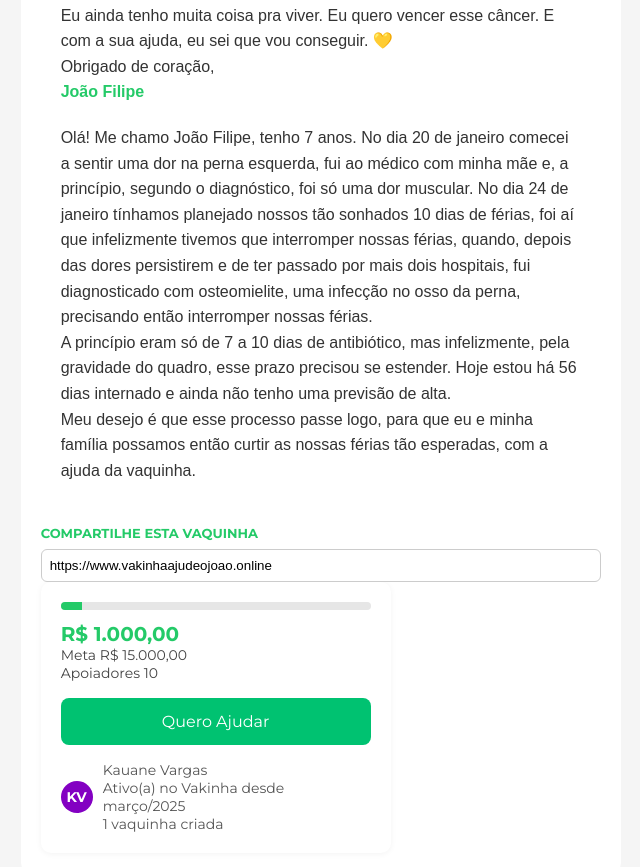
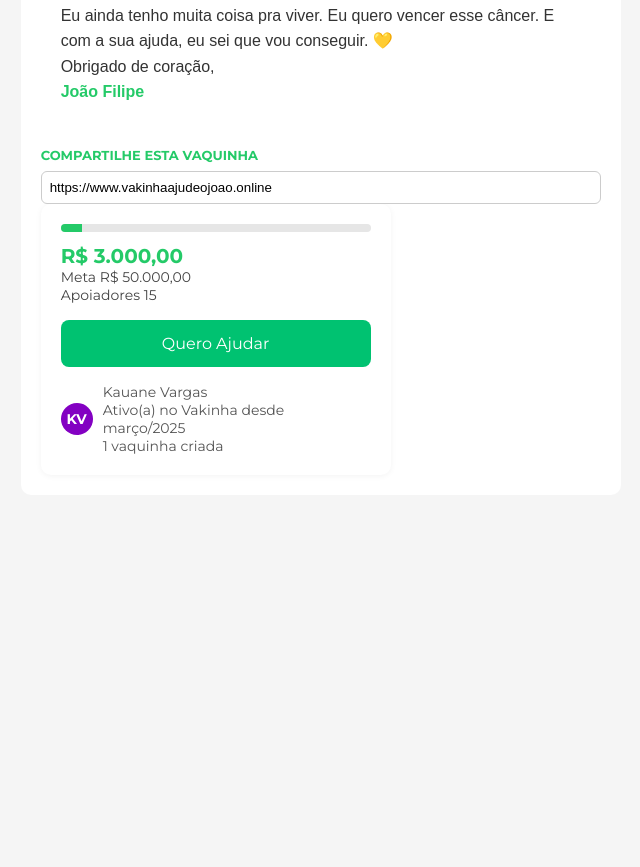
Before and after one commit to khashhack/vakinhajoao, a website: page public/index.html in a window 1280 px wide. Shown: the part 1178-2045 px from the top of the page, without its empty margins (176-816 px from the left). After the commit the page ends 1693 px from the top, so only its background shows below. Drawn offline with Linux system fonts and the light colour scheme.

Commit message:
Update index.html

```diff
--- a/public/index.html
+++ b/public/index.html
@@ -293,20 +293,7 @@
     Obrigado de coração,<br>
     <strong>João Filipe</strong>
   </p>
-
-  <p style="margin-top:20px;">
-    Olá! Me chamo João Filipe, tenho 7 anos. No dia 20 de janeiro comecei a sentir uma dor na perna esquerda, fui ao médico com minha mãe e, a princípio, segundo o diagnóstico, foi só uma dor muscular. No dia 24 de janeiro tínhamos planejado nossos tão sonhados 10 dias de férias, foi aí que infelizmente tivemos que interromper nossas férias, quando, depois das dores persistirem e de ter passado por mais dois hospitais, fui diagnosticado com osteomielite, uma infecção no osso da perna, precisando então interromper nossas férias.
-  </p>
-
-  <p>
-    A princípio eram só de 7 a 10 dias de antibiótico, mas infelizmente, pela gravidade do quadro, esse prazo precisou se estender. Hoje estou há 56 dias internado e ainda não tenho uma previsão de alta.
-  </p>
-
-  <p>
-    Meu desejo é que esse processo passe logo, para que eu e minha família possamos então curtir as nossas férias tão esperadas, com a ajuda da vaquinha.
-  </p>
 </div>
-
 
       <div class="compartilhar">
         <strong>COMPARTILHE ESTA VAQUINHA</strong>
@@ -318,9 +305,9 @@
       <div class="progresso">
         <div class="progresso-bar" style="width: 7%;"></div>
       </div>
-      <div class="valor-arrecadado">R$ 1.000,00</div>
-      <div class="meta">Meta R$ 15.000,00</div>
-      <div class="apoiadores">Apoiadores 10</div>
+      <div class="valor-arrecadado">R$ 3.000,00</div>
+      <div class="meta">Meta R$ 50.000,00</div>
+      <div class="apoiadores">Apoiadores 15</div>
 
       <a href="checkout.html" class="botao-ajudar">Quero Ajudar</a>
 
```
